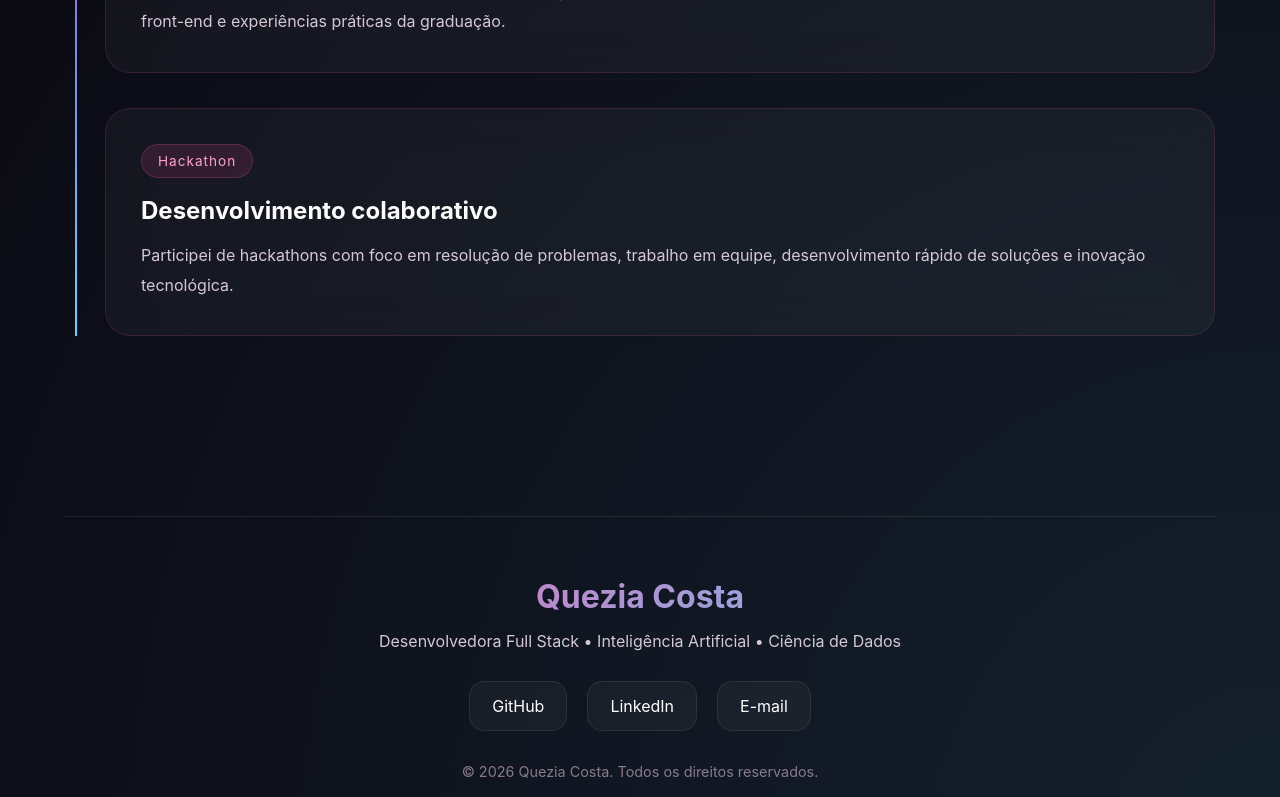
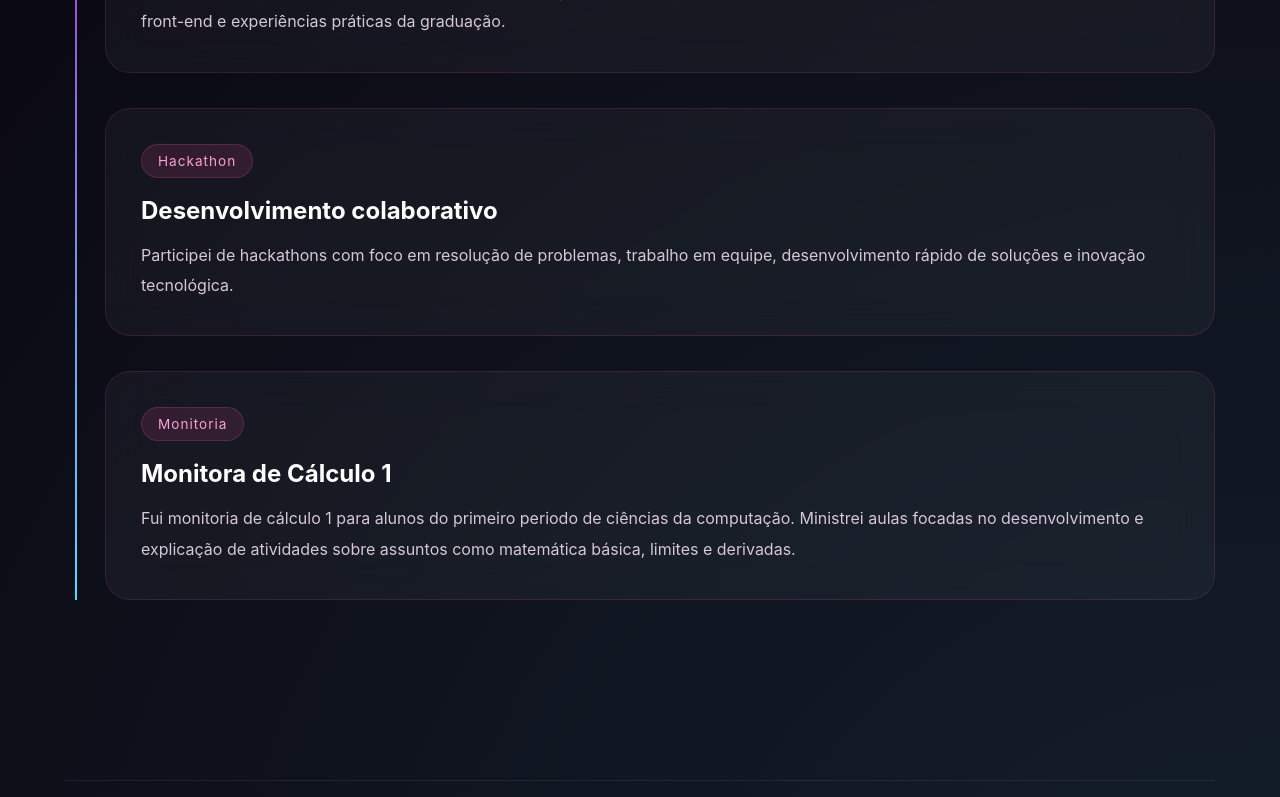
Before and after one commit to quezinhacosta/repositorio-muito-bom, a Next.js app in the folder portnew/: page / in a window 1280 px wide. Shown: the part 4062-4859 px from the top of the page. Built offline with nearby package versions, Linux system fonts and the light colour scheme.

Commit message:
agora ta melhor

```diff
--- a/portnew/src/app/page.tsx
+++ b/portnew/src/app/page.tsx
@@ -203,6 +203,19 @@ export default function Home() {
               inovação tecnológica.
             </p>
           </article>
+          <article className="experienceCard">
+            <span className="experienceDate">
+              Monitoria
+            </span>
+
+            <h3>Monitora de Cálculo 1</h3>
+
+            <p>
+              Fui monitoria de cálculo 1 para alunos do primeiro periodo de ciências da computação. Ministrei aulas focadas no
+              desenvolvimento e explicação de atividades sobre assuntos como matemática básica, limites
+              e derivadas.
+            </p>
+          </article>
 
         </div>
       </section>
```
